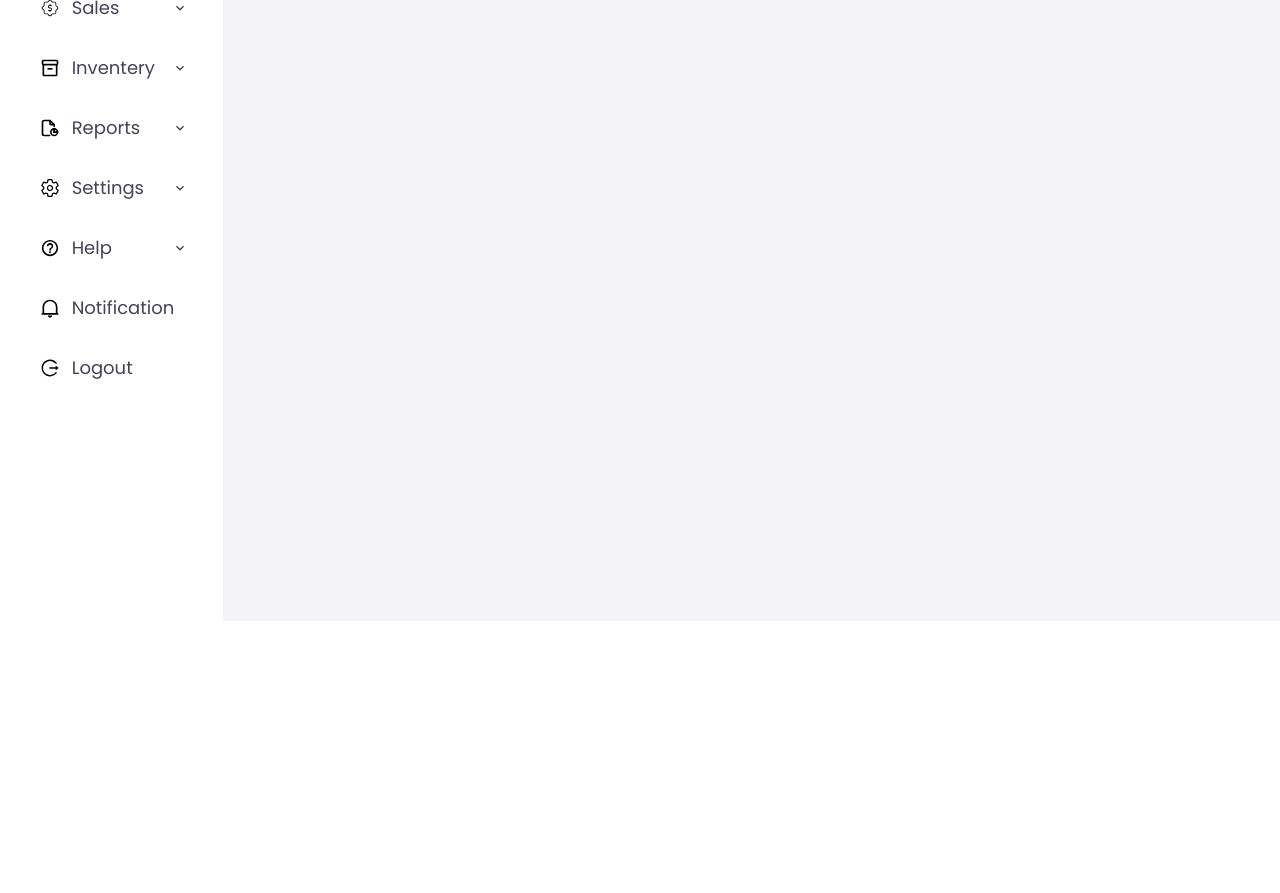
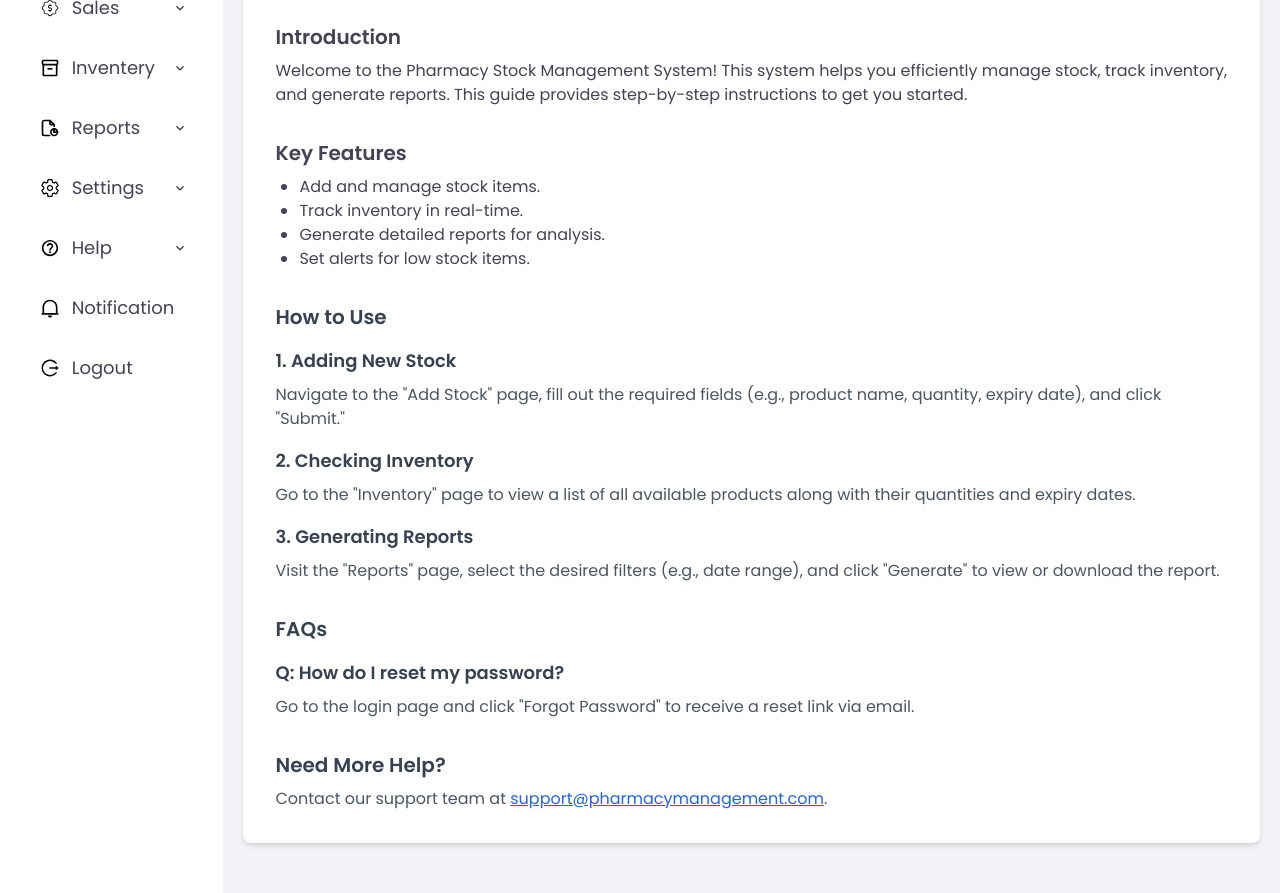
Before and after one commit to kalolani/PharmaTrack, a React (Vite) app in the folder FrontEnd/: page /dashboard/userGuide in a window 1280 px wide. Shown: the part 180-1073 px from the top of the page. Before the commit the page ends 801 px from the top, so only its background shows below. Built offline with nearby package versions, Linux system fonts and the light colour scheme.

Commit message:
added the user guide page

```diff
--- a/FrontEnd/src/components/UserGuide.jsx
+++ b/FrontEnd/src/components/UserGuide.jsx
@@ -1,13 +1,100 @@
 import AdminNavBar from "./AdminNavBar";
-import DashboardWelcome from "./DashboardWelcome";
 
-function UserGuide() {
+const UserGuide = () => {
   return (
     <div className="pt-[20px] pb-[50px] px-[20px] w-[85%] h-[100%] z-[10] text-[rgb(249 250 251)] font-Poppins bg-[#F3F2F7] min-h-screen">
       <AdminNavBar />
-      <DashboardWelcome />
+      <div className="mt-[40px] w-full mx-auto bg-white p-8 rounded-lg shadow-md">
+        <h1 className="text-3xl font-bold text-blue-600 mb-6">User Guide</h1>
+
+        {/* Introduction */}
+        <section className="mb-8">
+          <h2 className="text-xl text-[#464255] font-semibold">Introduction</h2>
+          <p className="text-[#464255] mt-2">
+            Welcome to the Pharmacy Stock Management System! This system helps
+            you efficiently manage stock, track inventory, and generate reports.
+            This guide provides step-by-step instructions to get you started.
+          </p>
+        </section>
+
+        {/* Features */}
+        <section className="mb-8">
+          <h2 className="text-xl text-[#464255] font-semibold">Key Features</h2>
+          <ul className="list-disc ml-6 mt-2 text-[#464255]">
+            <li>Add and manage stock items.</li>
+            <li>Track inventory in real-time.</li>
+            <li>Generate detailed reports for analysis.</li>
+            <li>Set alerts for low stock items.</li>
+          </ul>
+        </section>
+
+        {/* How-To Sections */}
+        <section className="mb-8">
+          <h2 className="text-xl font-semibold text-gray-700">How to Use</h2>
+          <div className="mt-4">
+            <h3 className="text-lg font-semibold text-gray-700">
+              1. Adding New Stock
+            </h3>
+            <p className="text-gray-600 mt-2">
+              Navigate to the &quot;Add Stock&quot; page, fill out the required
+              fields (e.g., product name, quantity, expiry date), and click
+              &quot;Submit.&quot;
+            </p>
+          </div>
+          <div className="mt-4">
+            <h3 className="text-lg font-semibold text-gray-700">
+              2. Checking Inventory
+            </h3>
+            <p className="text-gray-600 mt-2">
+              Go to the &quot;Inventory&quot; page to view a list of all
+              available products along with their quantities and expiry dates.
+            </p>
+          </div>
+          <div className="mt-4">
+            <h3 className="text-lg font-semibold text-gray-700">
+              3. Generating Reports
+            </h3>
+            <p className="text-gray-600 mt-2">
+              Visit the &quot;Reports&quot; page, select the desired filters
+              (e.g., date range), and click &quot;Generate&quot; to view or
+              download the report.
+            </p>
+          </div>
+        </section>
+
+        {/* FAQs */}
+        <section className="mb-8">
+          <h2 className="text-xl font-semibold text-gray-700">FAQs</h2>
+          <div className="mt-4">
+            <h3 className="text-lg font-semibold text-gray-700">
+              Q: How do I reset my password?
+            </h3>
+            <p className="text-gray-600 mt-2">
+              Go to the login page and click &quot;Forgot Password&quot; to
+              receive a reset link via email.
+            </p>
+          </div>
+        </section>
+
+        {/* Contact Info */}
+        <section>
+          <h2 className="text-xl font-semibold text-gray-700">
+            Need More Help?
+          </h2>
+          <p className="text-gray-600 mt-2">
+            Contact our support team at{" "}
+            <a
+              href="mailto:support@pharmacymanagement.com"
+              className="text-blue-600 underline"
+            >
+              support@pharmacymanagement.com
+            </a>
+            .
+          </p>
+        </section>
+      </div>
     </div>
   );
-}
+};
 
 export default UserGuide;
```
